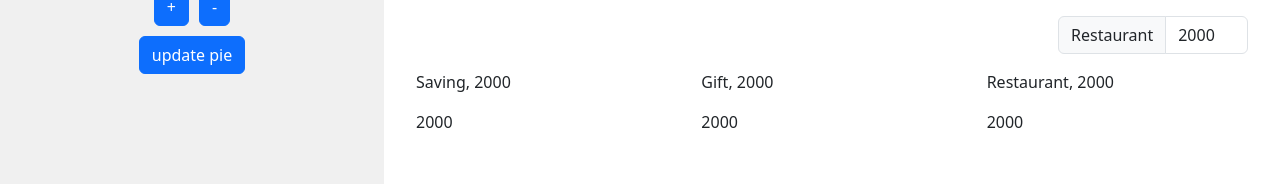
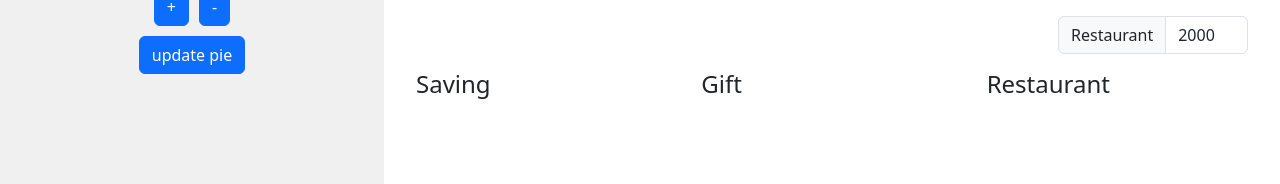
Before and after one commit to Jiplay/charts, a React (Vite) app: page / in a window 1280 px wide. Shown: the part 248-432 px from the top of the page. Built offline with nearby package versions, Linux system fonts and the light colour scheme; some icons are missing.

Commit message:
💡 Remove useless comments

```diff
--- a/src/App.tsx
+++ b/src/App.tsx
@@ -41,30 +41,16 @@ function App() {
   const handleChange = (goal: number, share?: Shares) => {
     const updatedProjects = projects?.map((existingProject) => {
       if (existingProject.name === share?.label) {
-        // Replace the existing project with the updated one
         return {
           ...existingProject,
           goal: goal,
           now: 0,
         };
       } else {
-        // Keep the existing project as it is
         return existingProject;
       }
     });
     setProjects(updatedProjects)
-
-    // if (share !== undefined) {
-    //   const project = {
-    //     name: share.label,
-    //     goal: goal,
-    //     now: 0,
-    //   }
-    //   const newProjects = [...project]
-    //   setProjects(newProjects);
-    // } else {
-    //   console.error("not implemented")
-    // }
   }
 
   return (
@@ -100,34 +86,17 @@ function App() {
               index !== 0 &&
               <Input onInputChange={handleChange} share={share} placeholder={share.label}></Input>
             ))}
-
           </div>
             </Col>
         </Row>
         <Row>
-
           {projects?.map((project) => (
             <Col>
-              <p>{project?.name}, {project?.goal}</p>
+              <h4>{project?.name}</h4>
               <Cercle name={'test'} goal={project?.goal} now={10}/>
             </Col>
           )
-
-
           )}
-
-          {/* <Col>
-            <p>{projects?.name}</p>
-            <Cercle name={'test'} goal={100} now={100}/>
-          </Col>
-          <Col xs={5}>
-            <p>Project 2</p>
-            <Cercle name={''} goal={0} now={0}/>
-          </Col>
-          <Col>
-            <p>Project 3</p>
-            <Cercle name={''} goal={0} now={0}/>
-          </Col> */}
         </Row>
       </Container>
       </div>
--- a/src/components/CircularProgressBar.tsx
+++ b/src/components/CircularProgressBar.tsx
@@ -9,7 +9,6 @@ interface CercleState {
 }
 
 class Cercle extends Component<Project, CercleState> {
-  // private setStateInterval: any;
 
   constructor(props: Project) {
     super(props);
@@ -21,14 +20,12 @@ class Cercle extends Component<Project, CercleState> {
 
   componentDidMount() {
     let percent = 0;
-    // this.setStateInterval = window.setInterval(() => {
       percent += (this.props.now / this.props.goal) * 100;
       percent = percent > 100 ? 0 : percent;
       this.setState({
         percent,
         data: this.getData(percent),
       });
-    // }, 2000);
   }
 
   componentDidUpdate(prevProps: Project) {
@@ -45,10 +42,6 @@ class Cercle extends Component<Project, CercleState> {
     });
   }
 
-  componentWillUnmount() {
-    // window.clearInterval(this.setStateInterval);
-  }
-
   getData(percent: number) {
     return [{ x: 1, y: percent }, { x: 2, y: 100 - percent }];
   }
@@ -56,7 +49,6 @@ class Cercle extends Component<Project, CercleState> {
   render() {
     return (
       <div>
-        <p>{this.props.goal}</p>
         <svg viewBox="0 0 400 400" width="100%" height="100%">
           <VictoryPie
             standalone={false}
```
